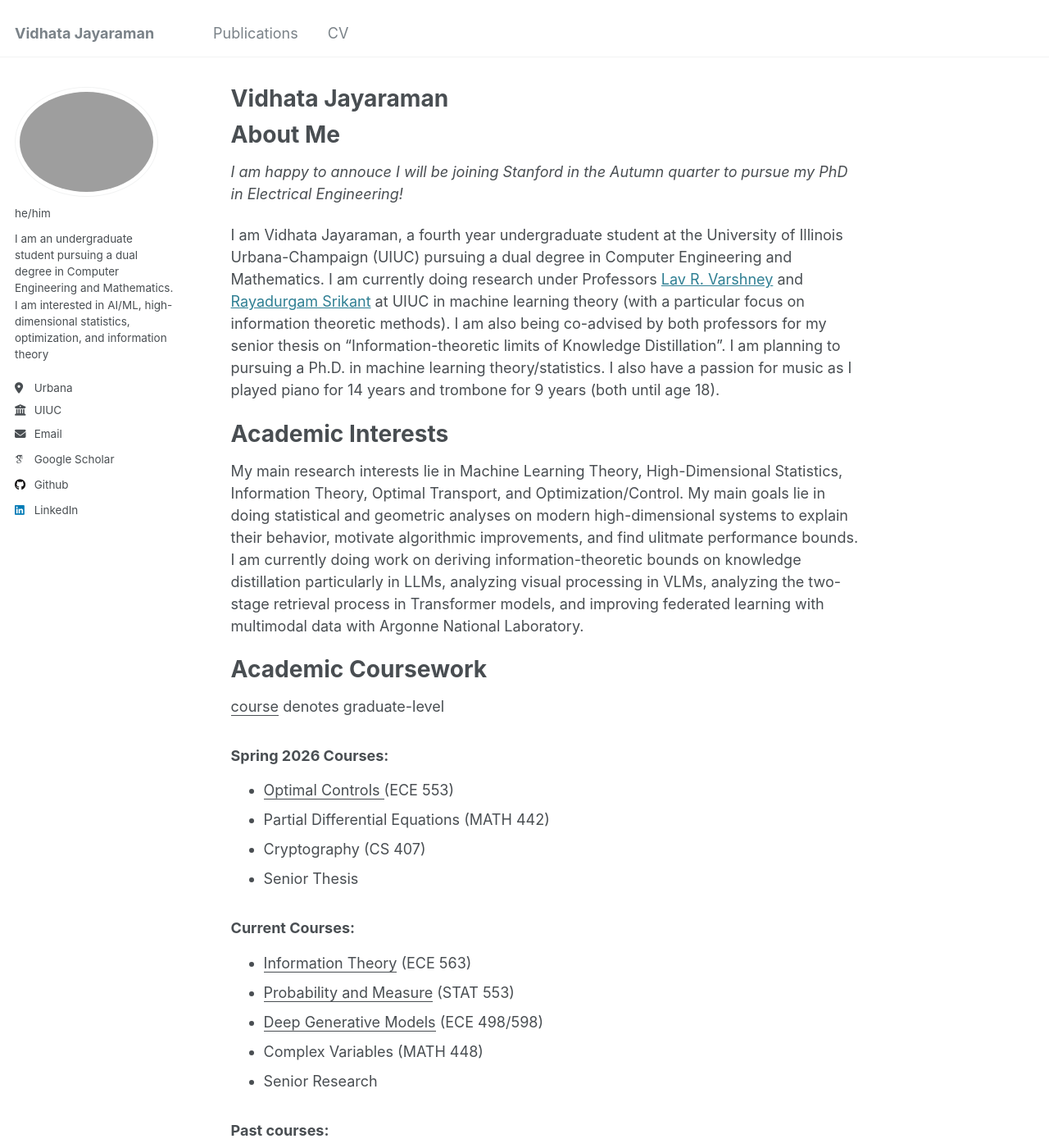
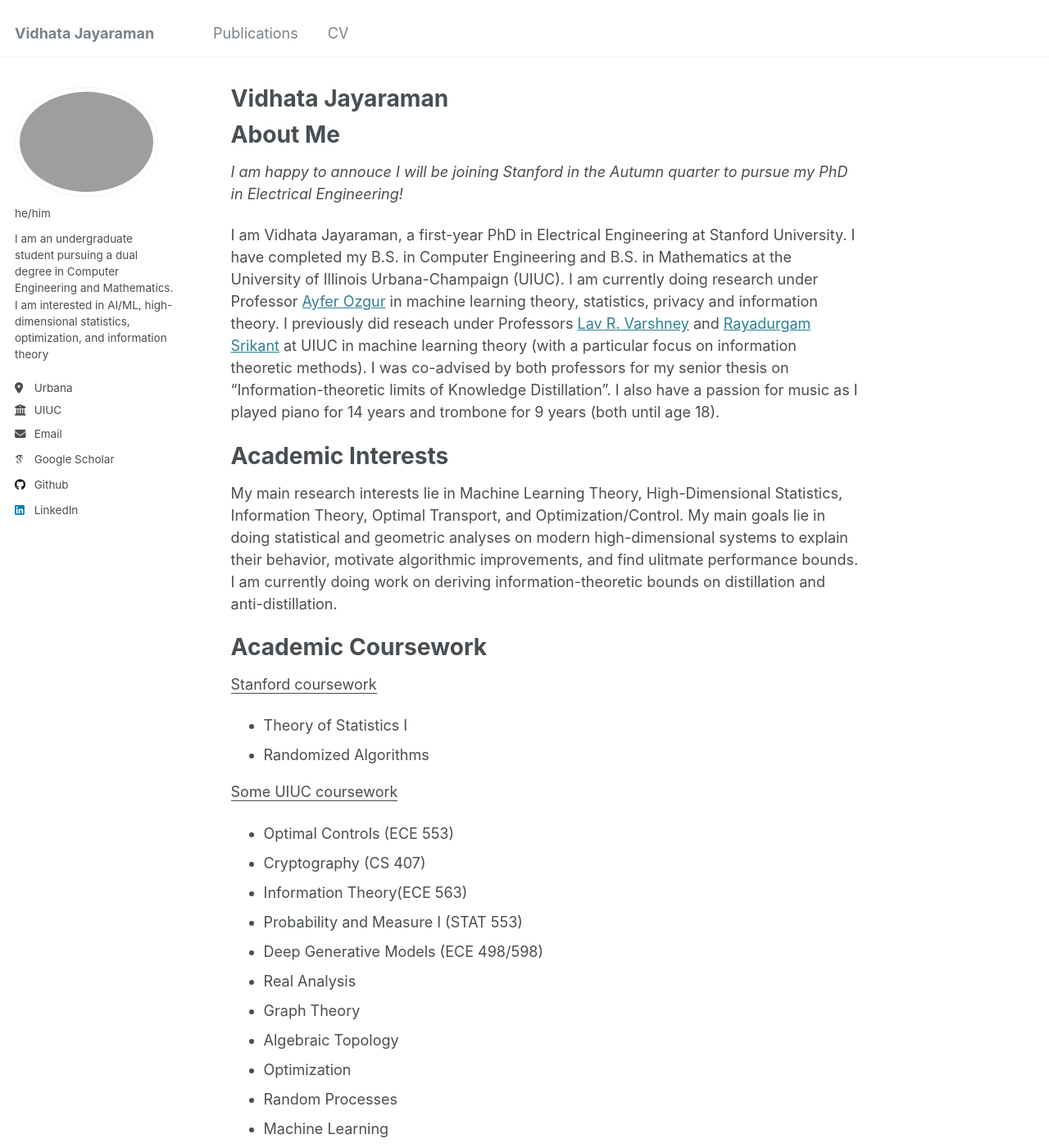
Before and after one commit to dxdt14/dxdt14.github.io, a Jekyll site: the page built from _pages/about.md, in a window 1280 px wide and 1400 px high. Shown: the whole window at 82% size. Built offline with Jekyll 4.4.1, drawn with Linux system fonts in a browser that asks for light colours; some web fonts are replaced; some of the changed text lies outside the part shown.

Commit message:
Updated website for Stanford and ICML publications+NeurIPS submissions

```diff
--- a/_pages/about.md
+++ b/_pages/about.md
@@ -12,46 +12,35 @@ About Me
 
 *I am happy to annouce I will be joining Stanford in the Autumn quarter to pursue my PhD in Electrical Engineering!*
 
-I am Vidhata Jayaraman, a fourth year undergraduate student at the University of Illinois Urbana-Champaign (UIUC) pursuing a dual degree
-in Computer Engineering and Mathematics. I am currently doing research under Professors [Lav R. Varshney](https://varshney.csl.illinois.edu) and [Rayadurgam Srikant](https://sites.google.com/a/illinois.edu/srikant) at UIUC in machine learning theory (with a particular focus on information theoretic methods). I am also being co-advised by both professors for my senior thesis on "Information-theoretic limits of Knowledge Distillation". I am planning to pursuing a Ph.D. in machine learning theory/statistics. I also have a passion for music as I played piano for 14 years and trombone for 9 years (both until age 18).
+I am Vidhata Jayaraman, a first-year PhD in Electrical Engineering at Stanford University. I have completed my B.S. in Computer Engineering and B.S. in Mathematics at the University of Illinois Urbana-Champaign (UIUC). I am currently doing research under Professor [Ayfer Ozgur](https://stanford.edu/~aozgur/) in machine learning theory, statistics, privacy and information theory. I previously did reseach under Professors [Lav R. Varshney](https://varshney.csl.illinois.edu) and [Rayadurgam Srikant](https://sites.google.com/a/illinois.edu/srikant) at UIUC in machine learning theory (with a particular focus on information theoretic methods). I was co-advised by both professors for my senior thesis on "Information-theoretic limits of Knowledge Distillation". I also have a passion for music as I played piano for 14 years and trombone for 9 years (both until age 18).
 
 
 Academic Interests
 ===
 
-My main research interests lie in Machine Learning Theory, High-Dimensional Statistics, Information Theory, Optimal Transport, and Optimization/Control. My main goals lie in doing statistical and geometric analyses on modern high-dimensional systems to explain their behavior, motivate algorithmic improvements, and find ulitmate performance bounds. I am currently doing work on deriving information-theoretic bounds on knowledge distillation particularly in LLMs, analyzing visual processing in VLMs, analyzing the two-stage retrieval process in Transformer models, and improving federated learning with multimodal data with Argonne National Laboratory.
+My main research interests lie in Machine Learning Theory, High-Dimensional Statistics, Information Theory, Optimal Transport, and Optimization/Control. My main goals lie in doing statistical and geometric analyses on modern high-dimensional systems to explain their behavior, motivate algorithmic improvements, and find ulitmate performance bounds. I am currently doing work on deriving information-theoretic bounds on distillation and anti-distillation.
 
 Academic Coursework
 ===
-<u>course</u> denotes graduate-level
 
-### Spring 2026 Courses:
-- <u>Optimal Controls </u>(ECE 553)
-- Partial Differential Equations (MATH 442)
+<u> Stanford coursework </u>
+- Theory of Statistics I
+- Randomized Algorithms
+
+
+<u> Some UIUC coursework </u>
+
+- Optimal Controls (ECE 553)
 - Cryptography (CS 407)
-- Senior Thesis
-
-### Current Courses:
-- <u>Information Theory</u> (ECE 563)
-- <u>Probability and Measure</u> (STAT 553)
-- <u>Deep Generative Models</u> (ECE 498/598)
-- Complex Variables (MATH 448)
-- Senior Research
-
-### Past courses:
-- Math:
-  - (Honors) Real Analysis
-  - (Honors) Abstract Algebra
-  - Graph Theory
-  - Probability Theory
-  - (Honors) Linear Algebra
-  - Differential Equations
-  - <u>Algebraic Topology</u>
-- Applied Math:
-  - Optimization
-  - <u>Random Processes</u>
-  - Machine Learning
-  - Deep Learning for Computer Vision
-  - Quantum Information Theory
-  - Algorithms & Models of Computation
-  - Analog and Digital Signal Processing
+- Information Theory(ECE 563)
+- Probability and Measure I (STAT 553)
+- Deep Generative Models (ECE 498/598)
+- Real Analysis
+- Graph Theory
+- Algebraic Topology
+- Optimization
+- Random Processes
+- Machine Learning
+- Deep Learning for Computer Vision
+- Quantum Information Theory
+- Analog and Digital Signal Processing
```
Also changed, not shown: _publications/2025-12-3_SkipIt.md (+3 -4 lines), _publications/2026-04-22_ICLR_AssocMem.md (added, +11 -0 lines), _publications/2026-05-4_ICML_Antidistill.md (added, +11 -0 lines), _publications/2026-09-4_NeurIPS_Antidistill.md (added, +11 -0 lines), _publications/2026-09-4_NeurIPS_AssocMem.md (added, +11 -0 lines), 1 other file.
